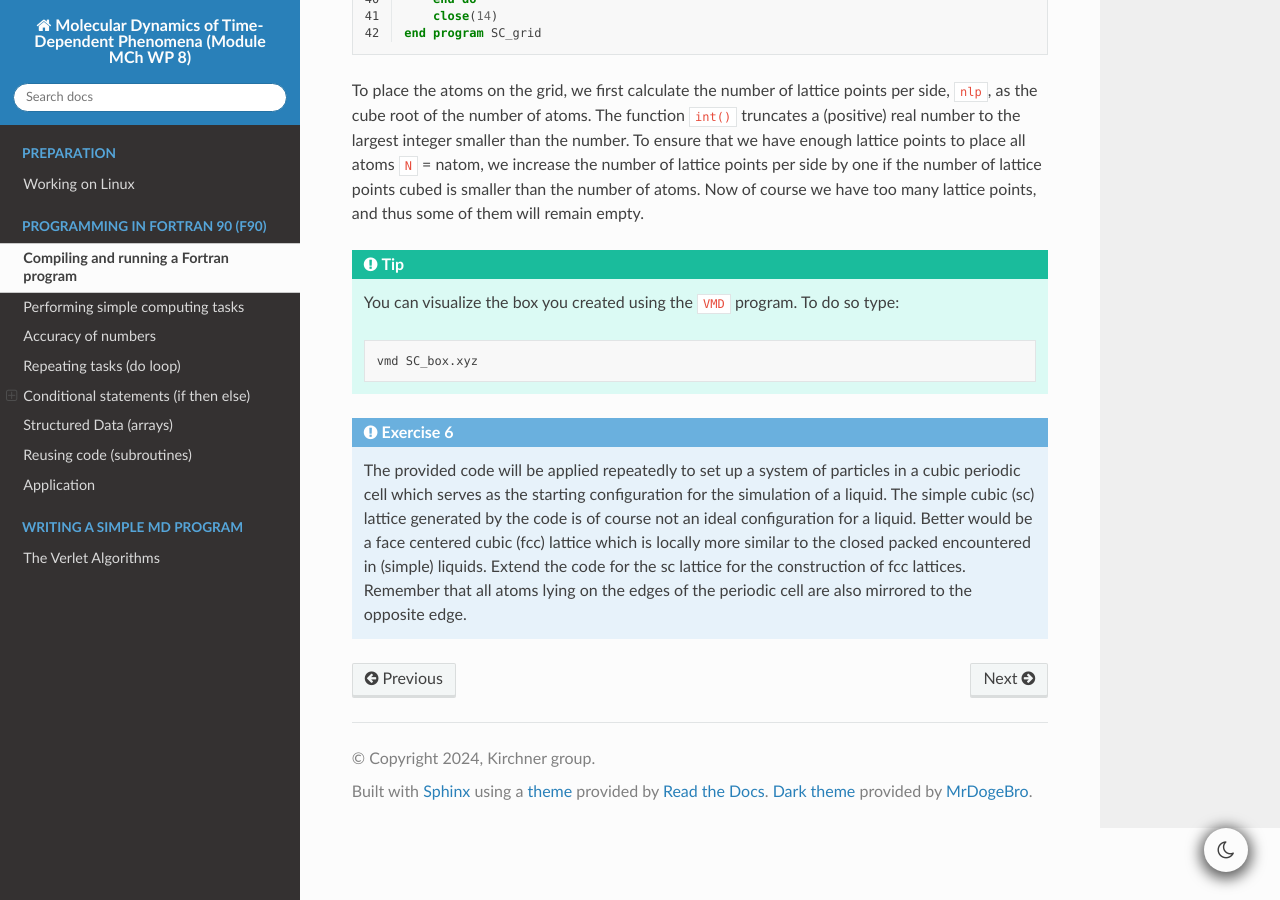
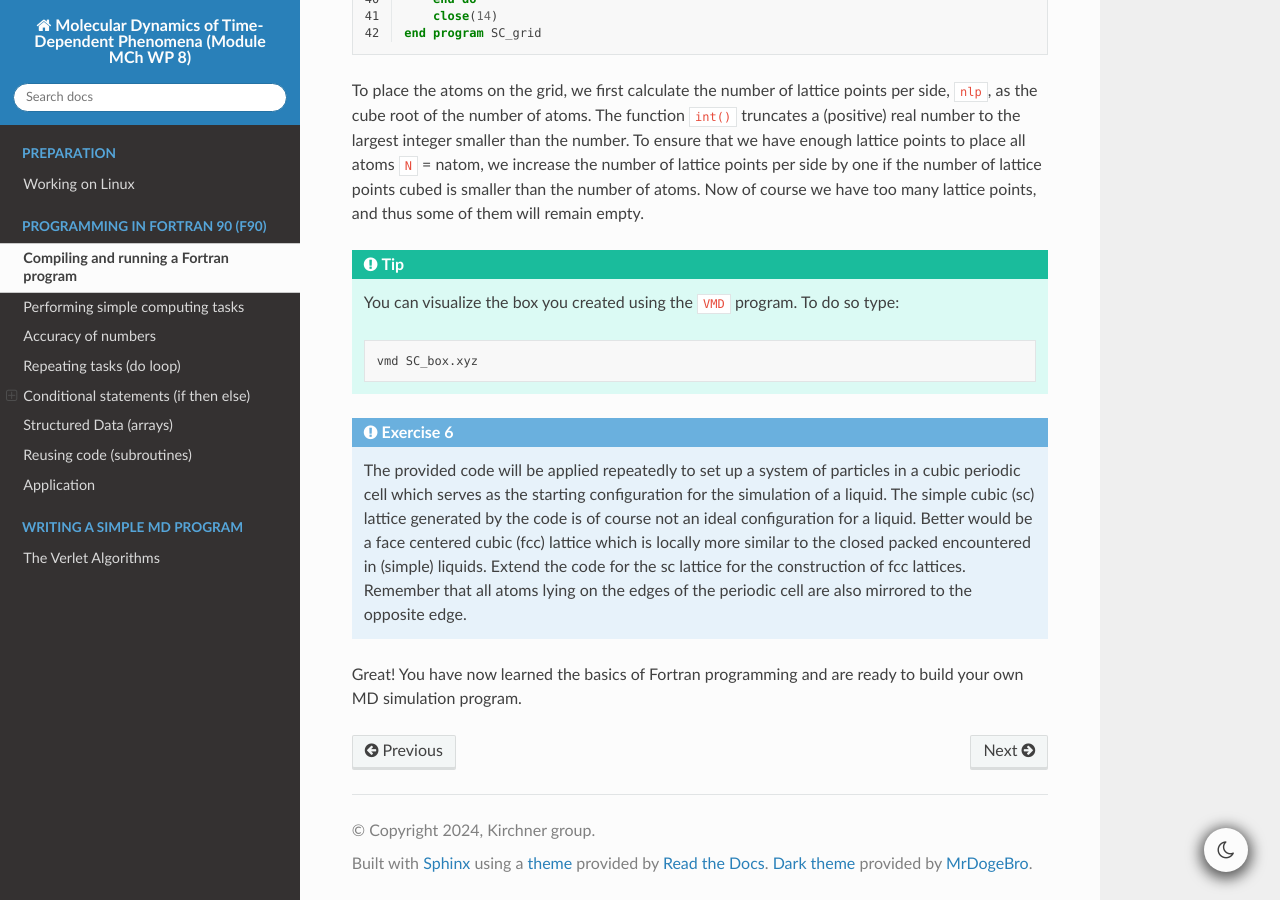
Before and after one commit to Katrin-Drys/WP8_programming, a Sphinx documentation site: the page built from docs/source/02_fortran.rst, in a window 1280 px wide and 900 px high, scrolled down 12090 px. Built offline with Sphinx 7.4.7 and the Read the Docs theme 3.1.0, drawn with Linux system fonts in a browser that asks for light colours.

Commit message:
exercise 6

```diff
--- a/docs/source/02_fortran.rst
+++ b/docs/source/02_fortran.rst
@@ -635,3 +635,6 @@ Now of course we have too many lattice points, and thus some of them will remain
     lattices.
     Remember that all atoms lying on the edges of the periodic cell are also mirrored to the opposite
     edge.
+
+Great! You have now learned the basics of Fortran programming and are ready to build your own
+MD simulation program.
```
Also changed, not shown: 3 other files.
